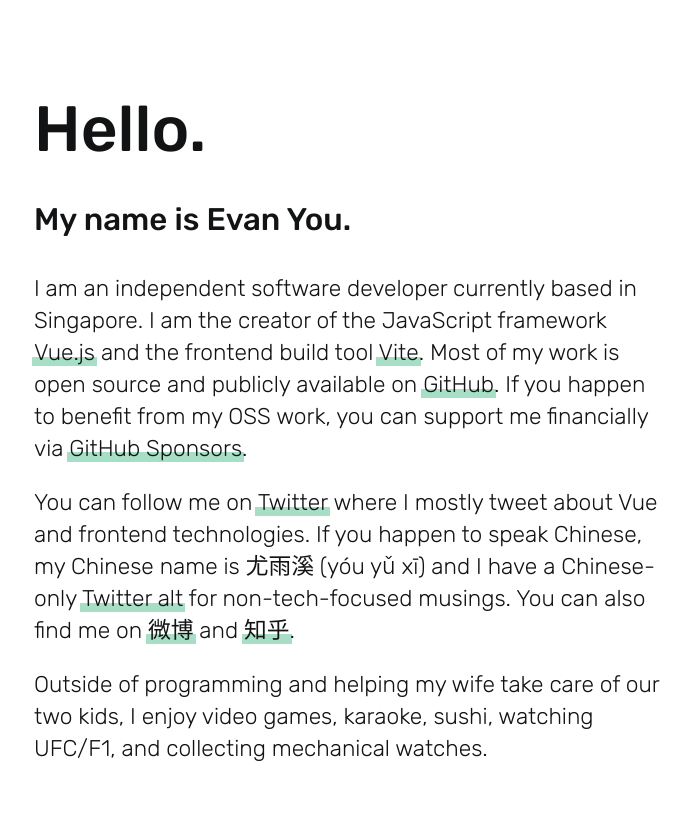
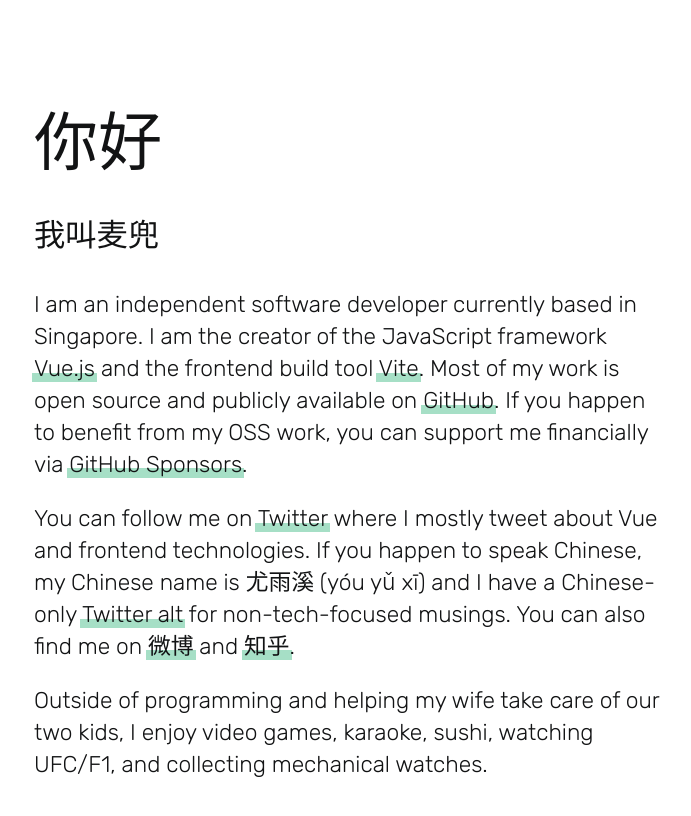
Before and after one commit to pigdeng/pigdeng.github.io, a plain HTML site: page index.html in a window 1280 px wide. Shown: the whole page, without its empty margins (102-793 px from the left). Drawn offline with Linux system fonts and the light colour scheme.

Commit message:
[edit] 修改文案

```diff
--- a/index.html
+++ b/index.html
@@ -57,8 +57,8 @@
 </head>
 
 <body>
-  <h1>Hello.</h1>
-  <p style="font-weight: 500; font-size: 2.2em">My name is Evan You.</p>
+  <h1>你好</h1>
+  <p style="font-weight: 500; font-size: 2.2em">我叫麦兜</p>
   <p>
     I am an independent software developer currently based in Singapore. I am
     the creator of the JavaScript framework
```
